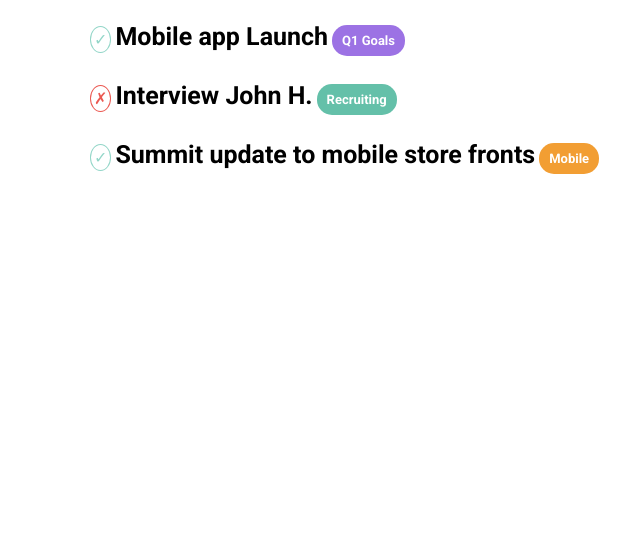
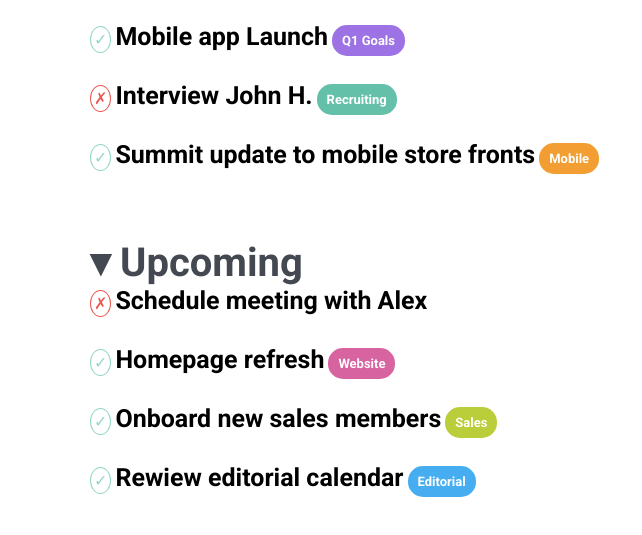
Before and after one commit to Gaki13/html-css-toboolist, a plain HTML site: page index.html in a window 1280 px wide. Shown: the part 565-1100 px from the top of the page, without its empty margins (0-642 px from the left). Drawn offline with Linux system fonts and the light colour scheme.

Commit message:
aggiunta sezione upcoming

```diff
--- a/css/style.css
+++ b/css/style.css
@@ -131,3 +131,16 @@ h3{
     border-radius: 50%;
     padding: 3px;
 }
+
+.upcoming{
+    padding-left: 90px;
+    padding-top: 70px;
+}
+
+.tag-pink{
+    background-color: #d863a1;
+}
+
+.tag-sales{
+    background-color: #b9ce3a;
+}
--- a/index.html
+++ b/index.html
@@ -57,11 +57,25 @@
                         <span class="checkmark">&check;</span> <span class="list-item">Summit update to mobile store fronts</span>  <span class="tag-orange tag">Mobile</span>
                     </div>
 
-
-
                 </section>
 
                 <!-- sezione upcoming -->
+                <section class="upcoming">
+                    <h3>&#9662; Upcoming </h3>
+                    <div>
+                        <span class="cross">&cross;</span> <span class="list-item">Schedule meeting with Alex</span>
+                    </div>
+                    <div class="row">
+                        <span class="checkmark">&check;</span> <span class="list-item">Homepage refresh</span>  <span class="tag-pink tag">Website</span>
+                    </div>
+                    <div class="row">
+                        <span class="checkmark">&check;</span> <span class="list-item">Onboard new sales members</span>  <span class="tag-sales tag">Sales</span>
+                    </div>
+                    <div class="row">
+                        <span class="checkmark">&check;</span> <span class="list-item">Rewiew editorial calendar</span>  <span class="tag-blue tag">Editorial</span>
+                    </div>
+
+                </section>
             </div>
 
 
```
